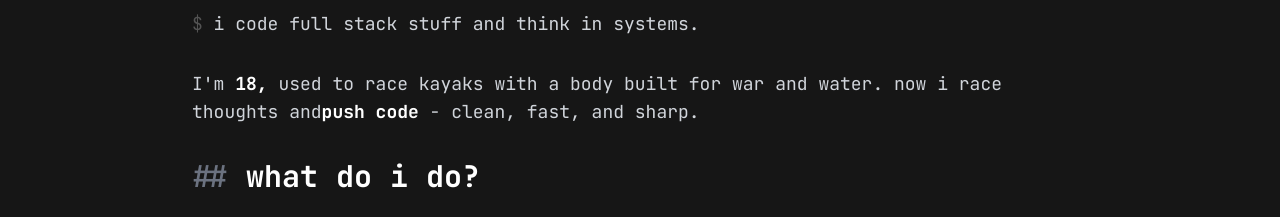
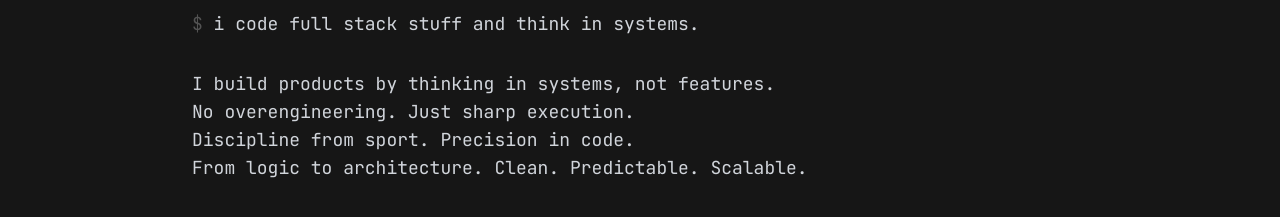
Before and after one commit to payton-ggg/quartzee.dev, a React (Vite) app in the folder main.dev/: page / in a window 1280 px wide. Shown: the part 134-351 px from the top of the page. Built offline with nearby package versions, Linux system fonts and the light colour scheme; no server answers; a web font is replaced by a local one.

Commit message:
feat: Add About section and ChangingText UI component.

```diff
--- a/main.dev/src/components/sections/About.tsx
+++ b/main.dev/src/components/sections/About.tsx
@@ -1,6 +1,7 @@
 import React from "react";
 import { CurrentlyPlaying } from "../widgets";
 import { SkillsGraph, ExperienceSection } from "./";
+import ChangingText from "../ui/ChangingText";
 
 const About: React.FC = () => {
   return (
@@ -18,12 +19,7 @@ const About: React.FC = () => {
           and think in systems.
         </p>
 
-        <p className="text-lg">
-          I'm <span className="text-white font-semibold">18,</span> used to race
-          kayaks with a body built for war and water. now i race thoughts and
-          <span className="text-white font-semibold">push code</span> - clean,
-          fast, and sharp.
-        </p>
+        <ChangingText />
 
         <div className="mt-10">
           <h2 className="text-3xl text-white mb-6 font-extrabold">
--- /dev/null
+++ b/main.dev/src/components/ui/ChangingText.tsx
@@ -0,0 +1,12 @@
+function ChangingText() {
+  return (
+    <div className="text-lg">
+      <div>I build products by thinking in systems, not features.</div>
+      <div>No overengineering. Just sharp execution.</div>
+      <div>Discipline from sport. Precision in code.</div>
+      <div>From logic to architecture. Clean. Predictable. Scalable.</div>
+    </div>
+  );
+}
+
+export default ChangingText;
```
Also changed, not shown: 1 other file (tests, documents, lock files or other folders).
